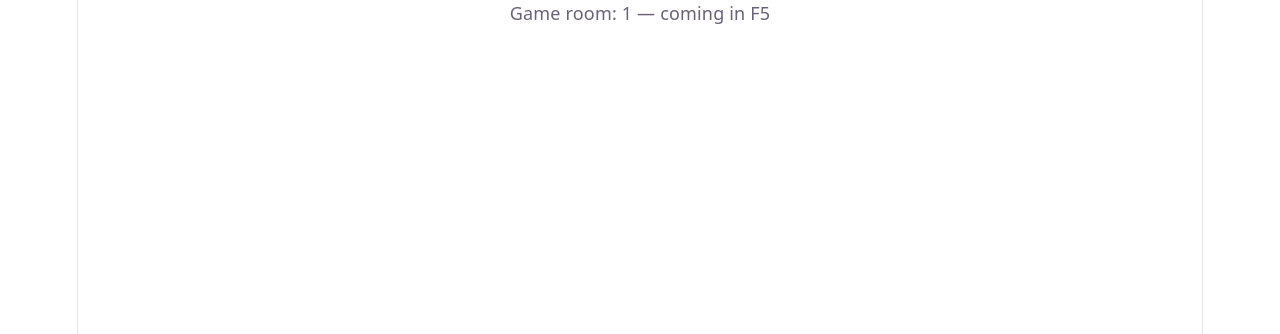
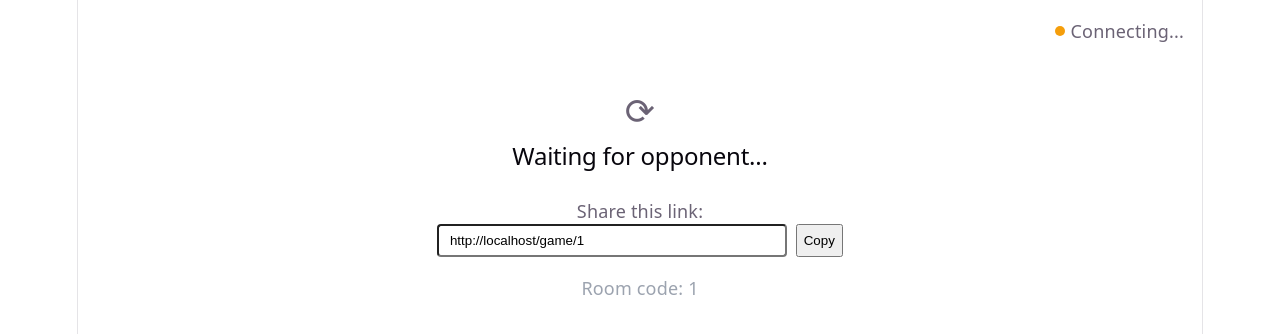
Before and after one commit to mimi0007/reflex-card-game, a React (Vite) app in the folder frontend/: page /game/1 in a window 1280 px wide. Shown: the top 334 px of the page. Built offline with nearby package versions, Linux system fonts and the light colour scheme; no server answers.

Commit message:
F3: Implement GamePage component with WebSocket integration and game phases

```diff
--- a/frontend/src/pages/GamePage.tsx
+++ b/frontend/src/pages/GamePage.tsx
@@ -1,6 +1,39 @@
+import { useEffect, useState } from "react";
 import { useParams } from "react-router-dom";
+import { useWebSocket } from "../hooks/useWebSocket";
+import WaitingRoom from "../components/WaitingRoom";
+import ConnectionStatus from "../components/ConnectionStatus";
+
+type Phase = "waiting" | "playing";
 
 export default function GamePage() {
   const { roomId } = useParams<{ roomId: string }>();
-  return <div>Game room: {roomId} — coming in F5</div>;
+  const wsUrl = roomId
+    ? `${import.meta.env.VITE_WS_URL ?? "ws://localhost:8080"}/ws?room=${roomId}`
+    : null;
+
+  const { lastMessage, status } = useWebSocket(wsUrl);
+  const [phase, setPhase] = useState<Phase>("waiting");
+  const [playerId, setPlayerId] = useState<"p1" | "p2" | null>(null);
+
+  useEffect(() => {
+    if (!lastMessage) return;
+    if (lastMessage.type === "game_start") {
+      setPlayerId(lastMessage.player_id);
+      setPhase("playing");
+    }
+  }, [lastMessage]);
+
+  return (
+    <div style={{ padding: "1rem" }}>
+      <div style={{ display: "flex", justifyContent: "flex-end", marginBottom: "1rem" }}>
+        <ConnectionStatus status={status} />
+      </div>
+
+      {phase === "waiting" && roomId && <WaitingRoom roomId={roomId} />}
+      {phase === "playing" && (
+        <div>Game screen — coming in F5 (you are {playerId})</div>
+      )}
+    </div>
+  );
 }
```
